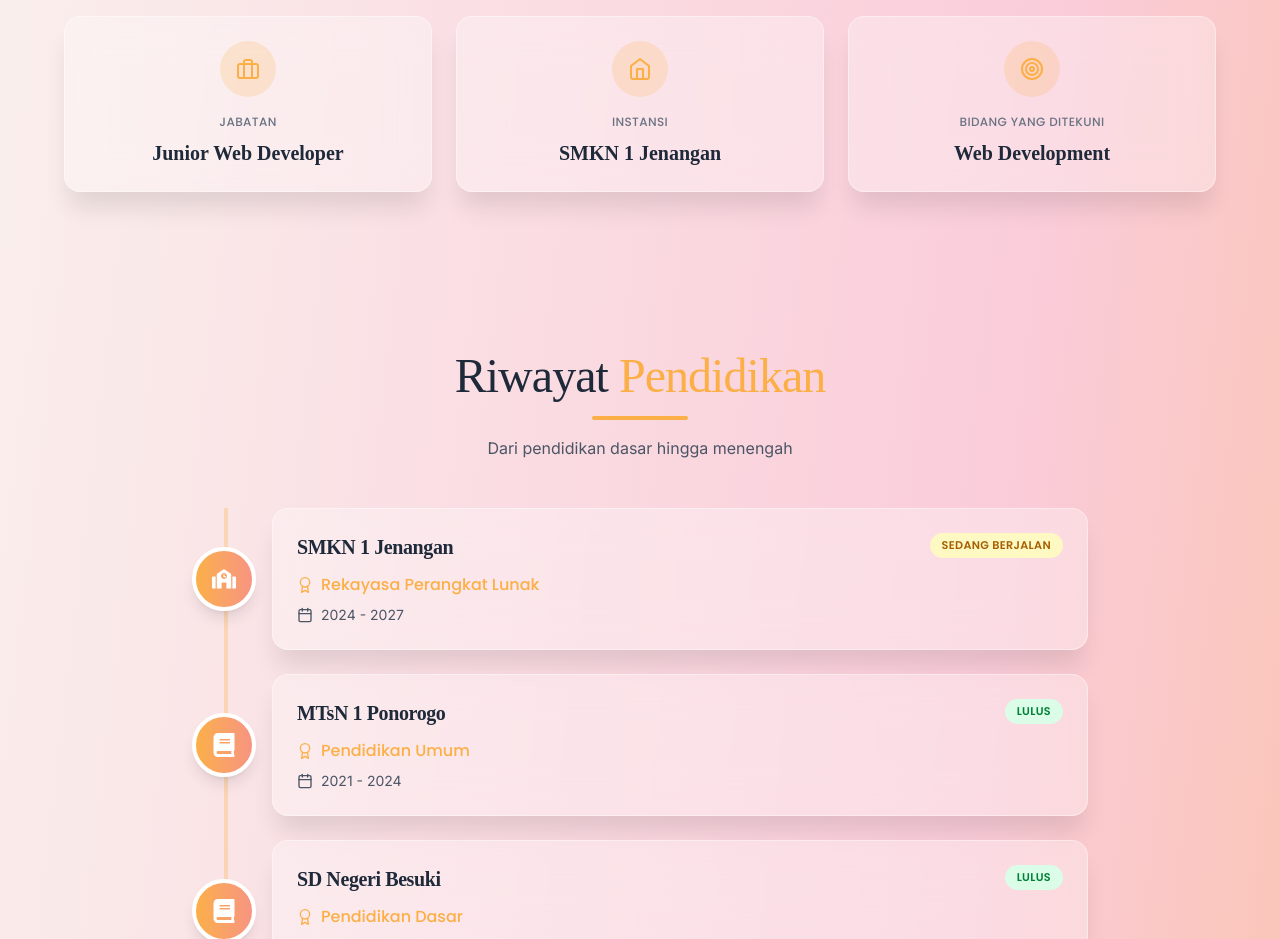
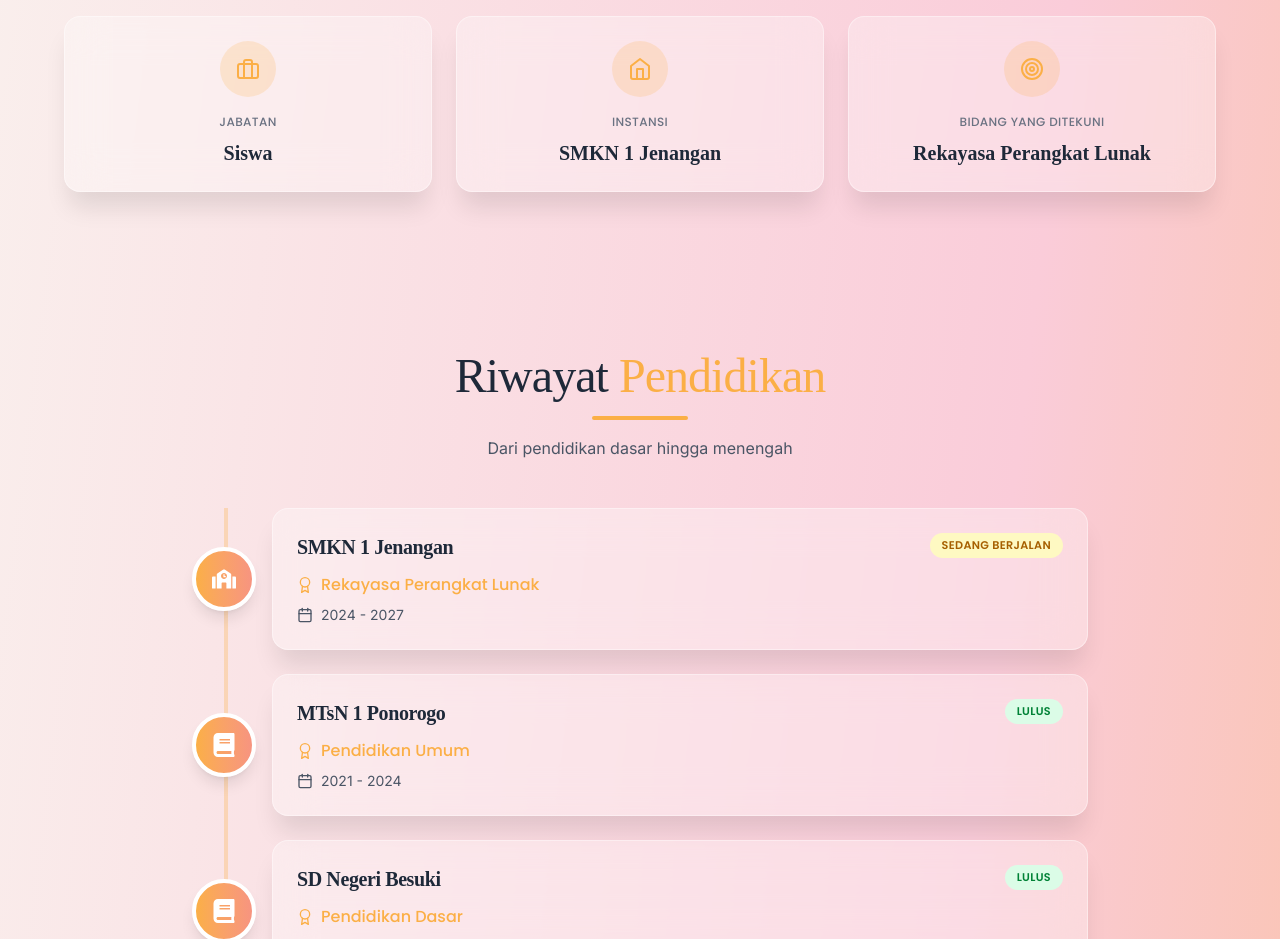
Before and after one commit to salwafakhirahh/portfolio-website, a React (Vite) app: page / in a window 1280 px wide. Shown: the part 1760-2699 px from the top of the page. Built offline with nearby package versions, Linux system fonts and the light colour scheme; a web font is replaced by a local one.

Commit message:
feat: update profil profesional

```diff
--- a/src/data/profile.js
+++ b/src/data/profile.js
@@ -3,9 +3,9 @@ export const profile = {
   field: 'Junior Web Developer',
   vision: 'Kunci keberhasilan adalah konsistensi dan disiplin',
   motto: 'Jadilah versi terbaik dari diri sendiri',
-  position: 'Junior Web Developer',
+  position: 'Siswa',
   institution: 'SMKN 1 Jenangan',
-  expertise: 'Web Development',
+  expertise: 'Rekayasa Perangkat Lunak',
   photo: '/images/Salwa Fakhirah Harsya_Foto.jpeg',
   email: 'salwafakhirahh@gmail.com',
   whatsapp: '082245638337',
```
